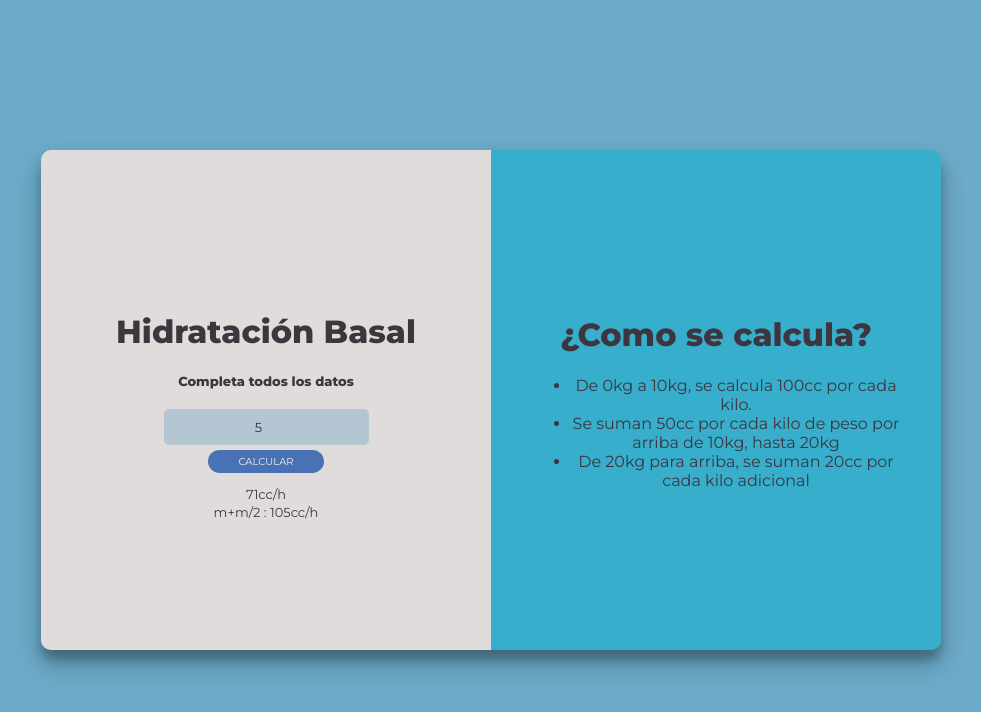
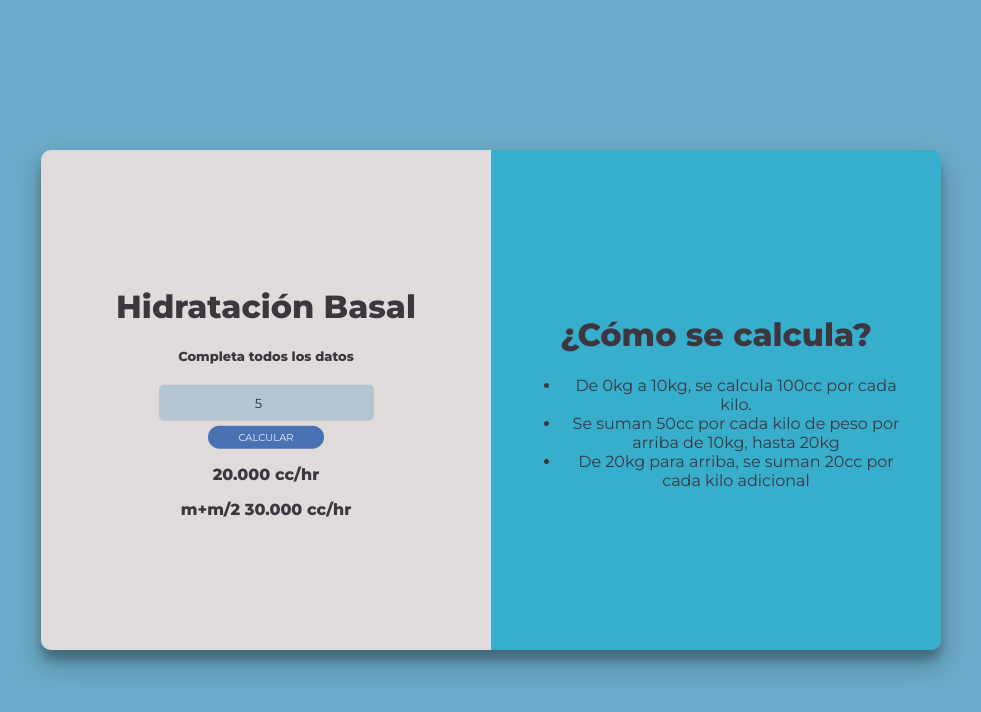
Before and after one commit to naomieliana7/naomieliana7-github.io, a plain HTML site: page index.html in a window 1280 px wide. Both pictures are taken after typing "5" into the empty fields and a click on the button "CALCULAR". Shown: the whole page, without its empty margins (149-1130 px from the left). Drawn offline with Linux system fonts and the light colour scheme.

Commit message:
Add files via upload

```diff
--- a/index.html
+++ b/index.html
@@ -1,24 +1,30 @@
 <!DOCTYPE html>
 <html>
     <head>
+        <meta charset="UTF-8">
         <title>Calculadora de Hidratación</title>
         <link rel="stylesheet" href="./style.css" />
+
+    </head>
     <body>
         <div id="contenedor">
             <div id="calculadora">
                 <div class="contenido">
                     <h1 id="titulo">Hidratación Basal</h1>
                     <p style="font-size:small"><strong>Completa todos los datos</strong> </p>
-                        <input type="number" placeholder="Peso en kg" />
-                        <button class="btn_calcular">Calcular</button>
-                        <p style="font-size: small;">71cc/h</p>
-                        <p style="margin: -3%; font-size: small;">m+m/2 : 105cc/h</p>
+                    <input id="peso" type="number" placeholder="Peso en kg" />
+                    <button id ="calcular" class="btn_calcular">Calcular</button>
+                    <div id="resultado">
+                        <p class= "resultado" id= "flu" style="display: none;">71cc/h</p>
+                        <p class= "resultado" id = "man" style="display: none;">m+m/2 : 105cc/h</p>
+                        <p id="error" style="display: none;">* Debe completar todos los datos</p>
+                    </div>
             </div>
             </div>
 
             <div id="detalle">
                 <div class="contenido">
-                        <h1>¿Como se calcula?</h1>
+                    <h1>¿Cómo se calcula?</h1>
                     <ul>
                         <li>De 0kg a 10kg, se calcula 100cc por cada kilo.</li>
                         <li>Se suman 50cc por cada kilo de peso por arriba de 10kg, hasta 20kg</li>
@@ -28,5 +34,5 @@
             </div>
         </div>
     </body>
-    </head>
+    <script src="./script.js"></script>
 </html>
--- /dev/null
+++ b/script.js
@@ -0,0 +1,58 @@
+const BOTON = document.getElementById('calcular');
+const ERROR = document.getElementById('error');
+const FLU = document.getElementById('flu');
+const MAN = document.getElementById('man');
+
+BOTON.addEventListener('click', () => {
+    const DATO = document.getElementById('peso').value
+    //validamos que se cargue un dato:
+    if (DATO > 0){
+        if(DATO >= 30){
+            let flujo = calcFlujoMayor(DATO);
+            let mantenimiento = (flujo*1.5).toFixed(3);
+            FLU.innerHTML = flujo + ' cc/hr';
+            MAN.innerHTML = 'm+m/2 ' + mantenimiento + ' cc/hr';
+            FLU.style.display = 'block';
+            MAN.style.display = 'block';
+        } else{
+            ERROR.style.display = 'none'
+            let flujo = calcFlujo(DATO);
+            let mantenimiento = (flujo*1.5).toFixed(3);
+            FLU.innerHTML = flujo + ' cc/hr';
+            MAN.innerHTML = 'm+m/2 ' + mantenimiento + ' cc/hr';
+            FLU.style.display = 'block';
+            MAN.style.display = 'block';
+        }
+
+    } else {
+        ERROR.style.display = 'block';
+        FLU.style.display = 'none';
+        MAN.style.display = 'none';
+    }
+})
+
+function calcFlujo(peso){
+    let resto = peso;
+    let flujo = 0;
+
+    if (resto>20){
+        let aux = resto-20;
+        flujo += aux*1;
+        resto -= aux;
+    }
+    if (resto>10){
+        let aux = resto-10;
+        flujo += aux*2;
+        resto -= aux;
+    }
+    flujo += resto*4;
+    return flujo.toFixed(3);
+}
+
+//Cálculo de flujo cuando peso es mayor a 30 kg
+function calcFlujoMayor(peso){
+    let flujo = 0;
+    let supCorporal= ( (peso * 4) + 7) / (peso + 90);
+    flujo = supCorporal *2000
+    return flujo.toFixed(3);
+}
--- a/style.css
+++ b/style.css
@@ -39,7 +39,7 @@ body{
         top: 50%;
         transform: translateY(-50%);
         overflow: hidden;
-        padding: 40px;
+        padding: 30px;
         margin-top: 0px;
     }
 .btn_calcular{
@@ -53,7 +53,7 @@ body{
     border-radius: 30px;
 }
 .btn_calcular:hover{
-    background-color: #4c88b6;
+    background-color: #4e80a7;
 }
 input{
     border: none;
@@ -72,3 +72,10 @@ input{
 input:hover{
     background-color: #93bbdb;
 }
+
+#resultado{
+    font-family: 'Montserrat', sans-serif;
+    color: #3E363F;
+    font-size:medium;
+    font-weight: bold;
+}
```
Lines whose indentation alone changed are shown as unchanged.
